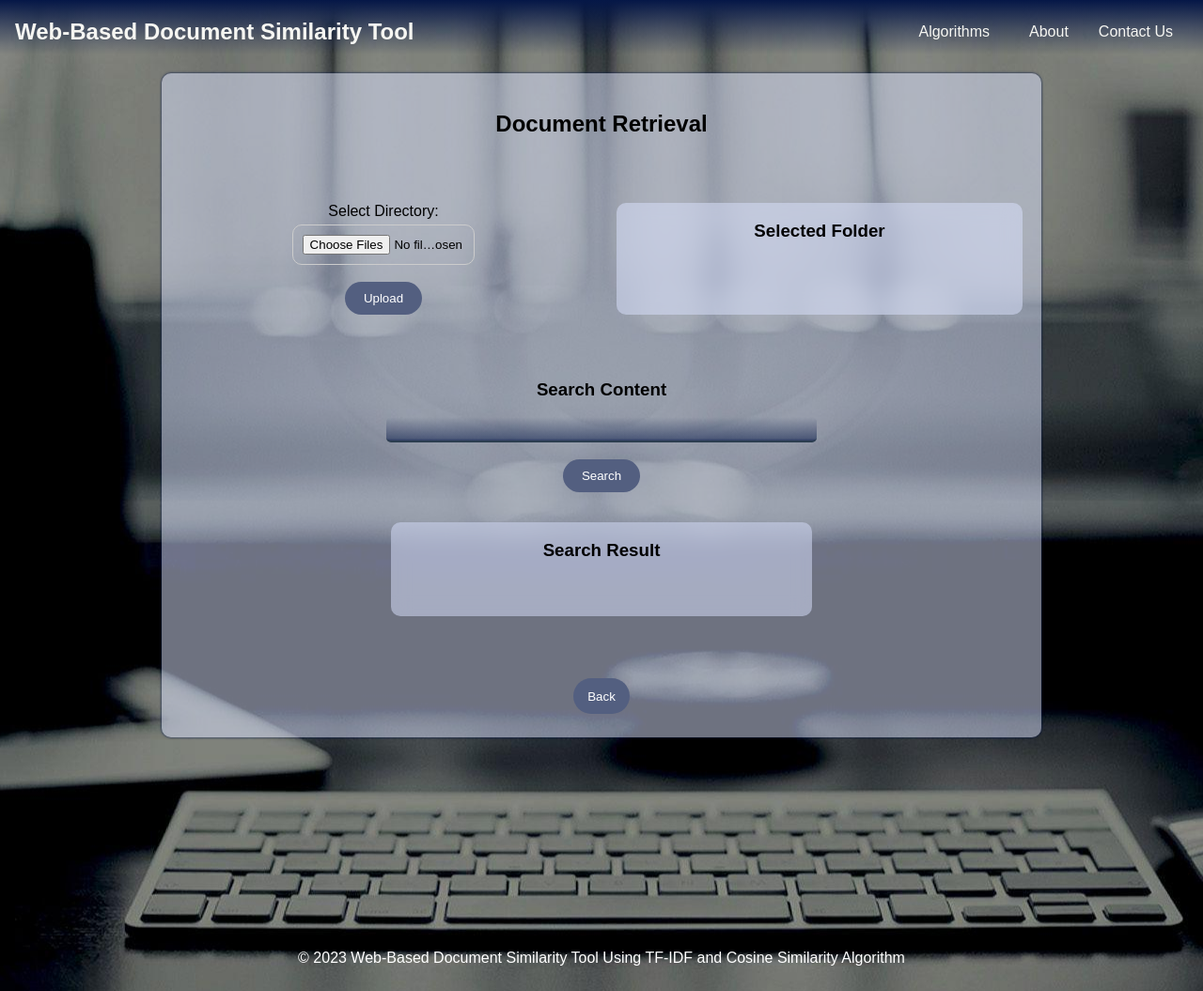
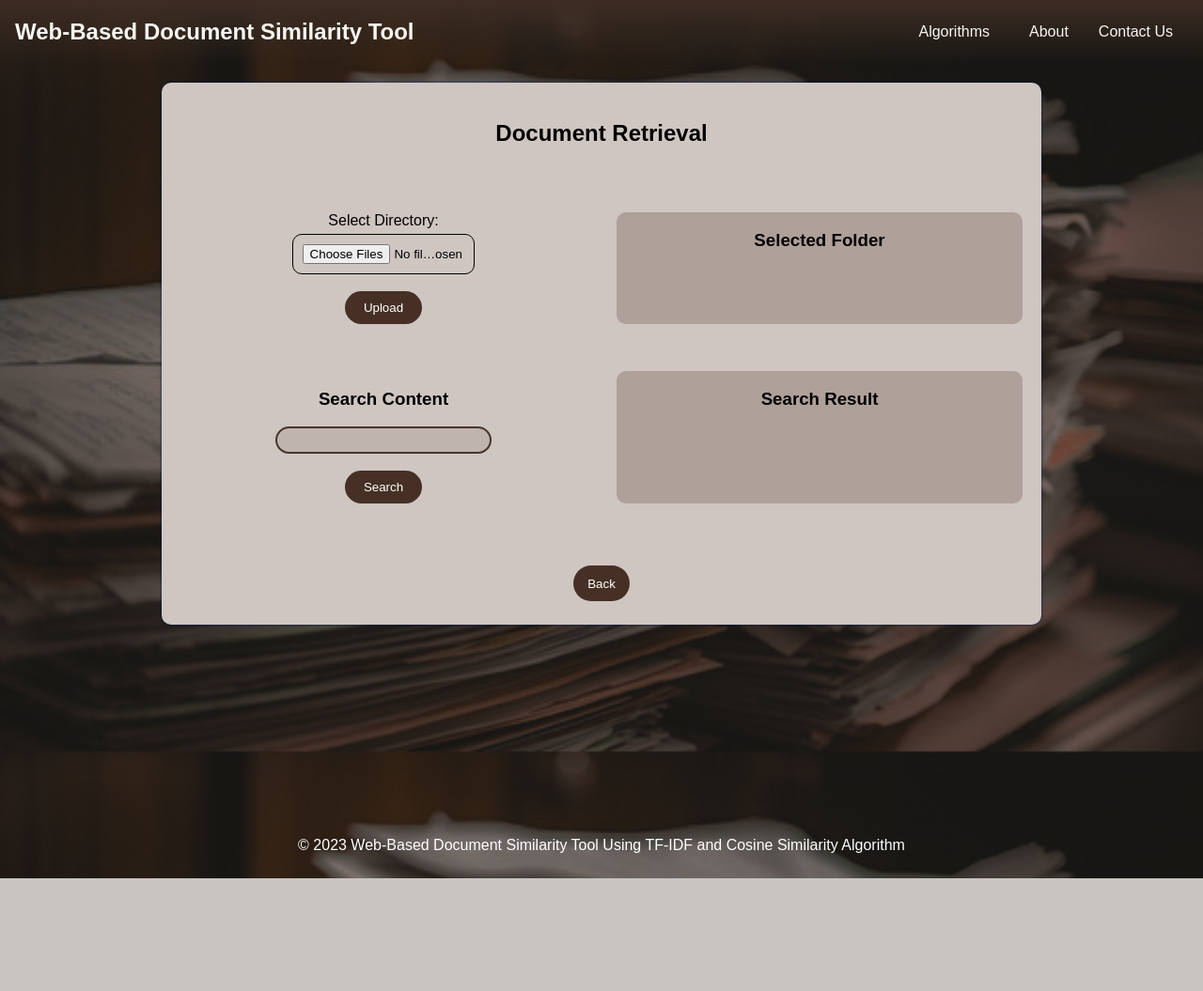
Before and after one commit to chadgian/thesis-system, a Flask app: page /docretrieval in a window 1280 px wide. Shown: the whole page at 94% size. After the commit the page ends 935 px from the top, so only its background shows below. Run offline with Flask 3, Linux system fonts and the light colour scheme.

Commit message:
Add files via upload

```diff
--- a/static/script.js
+++ b/static/script.js
@@ -624,14 +624,33 @@ function secondOption() {
                                 tCell1.innerHTML = "Empty";
                                 tCell2.innerHTML = "Empty";
                             } else {
-                                tCell1.innerHTML = result;
-                                tCell2.innerHTML = result;
+                                if (firstCounter === secondCounter){
+                                    const resultDisplay = document.createElement('p');
+                                    resultDisplay.innerHTML = result;
+                                    resultDisplay.style.color = "#cfc6c2";
+                                    resultDisplay.style.padding = "0px";
+                                    resultDisplay.style.margin = "0px";
+                                    tCell1.appendChild(resultDisplay);
+                                } else {
+                                    const resultDisplay = document.createElement('p');
+                                    resultDisplay.innerHTML = result;
+                                    resultDisplay.style.color = "#cfc6c2";
+                                    resultDisplay.style.padding = "0px";
+                                    resultDisplay.style.margin = "0px";
+                                    tCell1.appendChild(resultDisplay);
+
+                                    const resultDisplay2 = document.createElement('p');
+                                    resultDisplay2.innerHTML = result;
+                                    resultDisplay2.style.color = "#cfc6c2";
+                                    resultDisplay2.style.padding = "0px";
+                                    resultDisplay2.style.margin = "0px";
+                                    tCell2.appendChild(resultDisplay2);
+                                }
+
                             }
 
                             tCell1.style.backgroundColor = `rgb(${colorValue}, ${colorValue}, ${colorValue})`;
-                            tCell1.style.color = "#051747";
                             tCell2.style.backgroundColor = `rgb(${colorValue}, ${colorValue}, ${colorValue})`;
-                            tCell2.style.color = "#051747";
 
                             console.log(firstCounter+" vs. "+secondCounter);
                             secondCounter++;
--- a/static/styles.css
+++ b/static/styles.css
@@ -2,20 +2,23 @@ body {
     font-family: Arial, sans-serif;
     background-color: #fefefe;
     background: rgba(255, 255, 255, 0.4) url('img/home-background.jpg') no-repeat center center fixed;
+    background-size: 100% 100%;
     margin: 0;
     padding: 0;
     color: black; /* Dark Gray Text */
 }
 .header {
-    background-color: #05174748;
+    background-color: #3d2d23;
     padding: 10px;
     padding-top: 20px;
+    padding-bottom: 20px;
     display: flex;
     justify-content: space-between; /* Align elements at opposite ends */
     align-items: center; /* Center vertically */
     padding-left: 1em;
     padding-right: 2em;
-    background: linear-gradient(to bottom, #051747 0%, #0517477a 50%, #05174700 100%);
+    background: #3d2d23;
+    background: linear-gradient(to bottom, #3d2d23 0%, #3d2d237c 50%, #3d2d2300 100%);
 }
 .header h2 {
     text-align: left;
@@ -120,13 +123,13 @@ label {
     margin-bottom: 5px;
 }
 input[type="file"] {
-    border: 1px solid #ccc;
+    border: 1px solid #000000;
     padding: 10px;
     width: 40%;
     border-radius: 10px;
 }
 input[type="submit"] {
-    background-color: #535f80;
+    background-color: #463025;
     color: #ffffff;
     padding: 10px 20px;
     border: none;
@@ -269,7 +287,7 @@ input[type="submit"]:hover {
 }
 .option-back {
     cursor: pointer;
-    background-color: #535f80;
+    background-color: #463025;
     padding: 10px;
     padding-left: 15px;
     padding-right: 15px;
@@ -316,7 +334,7 @@ input[type="submit"]:hover {
     min-height: 100px;
     max-height: 300px;
     border-radius: 10px;
-    background-color: #dbe4ff80;
+    background-color: #afa09a;
     backdrop-filter: blur(10px);
     text-align: left;
     overflow-y: scroll;
@@ -367,7 +385,7 @@ input[type="submit"]:hover {
     width: 70%;
     margin: 20px auto; /* Center the container vertically */
     padding: 20px;
-    background-color: #dbe4ff80; /* White Container Background */
+    background-color: #cfc6c2; /* White Container Background */
     border-radius: 10px;
     box-shadow: 0 0 3px #051747;
 }
@@ -380,7 +398,7 @@ input[type="submit"]:hover {
 
 .option3-search {
     display: flex;
-    flex-direction: column;
+    flex-direction: row;
     text-align: center;
     justify-content: space-between;
     gap: 2em;
@@ -392,7 +410,7 @@ input[type="submit"]:hover {
     border-radius: 10px;
     margin-left: auto;
     margin-right: auto;
-    background-color: #dbe4ff80;
+    background-color: #afa09a;
     backdrop-filter: blur(10px);
     justify-content: center;
     overflow-y: scroll;
@@ -423,29 +441,44 @@ input[type="submit"]:hover {
     font-size: 13px;
     border: none;
     width: 50%;
-    border-bottom: 2px solid #2c3e50; /* Dark blue border */
-    border-radius: 5px;
-    background: linear-gradient(to top, #051747b2 0%, #0517477a 10%, #05174700 100%);
-    color: #ffffff; /* Light text color */
-    outline: none; /* Remove the default focus outline */
+    border: 2px solid #49352c;
+    border-radius: 25px;
+    background-color: #afa09a7a;
+    /* background: linear-gradient(to top, #051747b2 0%, #0517477a 10%, #05174700 100%); */
+    color: #000000;
+    outline: none;
+    text-align: center;
 }
 
 /* Style for the input type text when focused */
 #keyword:focus {
-    border-color: #051747; /* Highlight border color when focused */
+    background-color: #afa09a;
+    border-color: #1b120e; /* Highlight border color when focused */
 }
 
 .cosine-body {
-    background-color: #d6ddf1;
+    /* background-color: #d6ddf1; */
+    background-color: #fff;
     margin: 20px;
-    width: 80%;
+    max-width: 80%;
     border-radius: 10px;
     padding: 20px;
     text-align: left;
 }
-.cosine-body p {
+.cosine-intro {
     font-size: 18px;
     font-style: 'Verdana', sans-serif;
     text-indent: 2em;
     line-height: 2;
 }
+.cosine-body p {
+    margin-left: 40px;
+    font-size: 18px;
+    font-style: 'Verdana', sans-serif;
+    line-height: 2;
+}
+.cosine-body i {
+    font-size: 16px;
+    font-style: 'Verdana', sans-serif;
+    line-height: 2;
+}
```
Also changed, not shown: other parts of static/styles.css (+26 -11 lines), static/img/DocvsMulti.png (added), static/img/cosine-result.png (added), static/img/count-vectorizer-table.png (added), static/img/document-retrieval.png (added), static/img/formula-cosine.png (added), static/img/formula-process-cosine.png (added), static/img/home-background.jpg, static/img/multi-file.png (added), static/script copy.js (line endings or trailing spaces), static/scriptbckup.js (line endings or trailing spaces).
